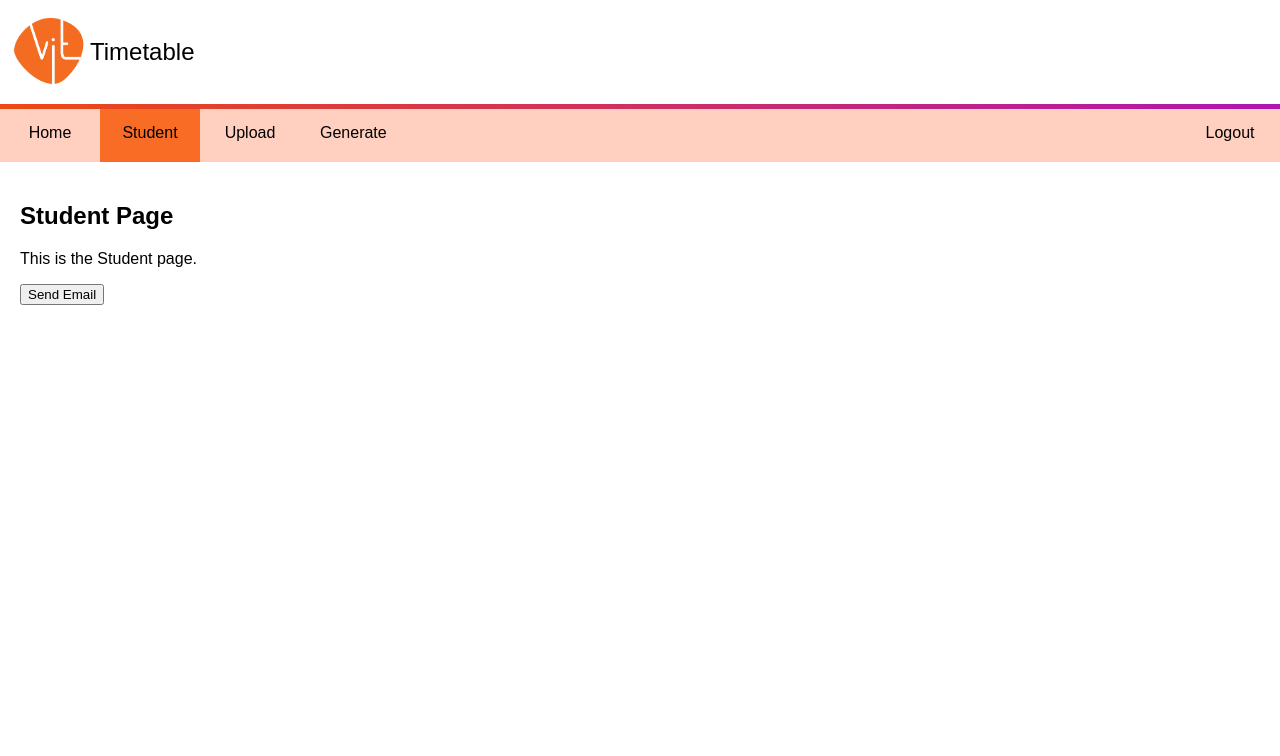
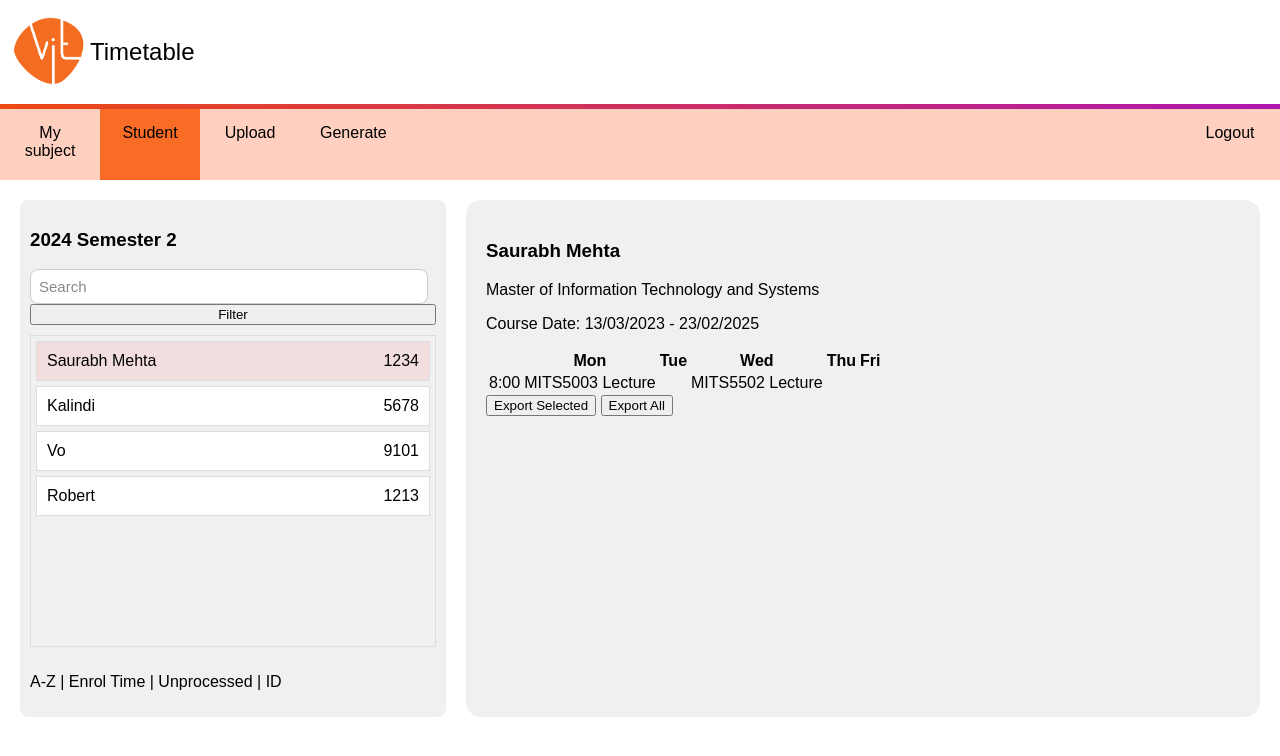
Before and after one commit to dinosauryeo/IT-project, a Flask app: page /student in a window 1280 px wide. Shown: the top 756 px of the page. Run offline with Flask 3, Linux system fonts and the light colour scheme.

Commit message:
finish left bar

```diff
--- a/templates/static/css/styles2.css
+++ b/templates/static/css/styles2.css
@@ -111,6 +111,45 @@
     padding: 20px;
     overflow-y: auto;  /* Enables scrolling */
     border-radius: 15px;  /* Adds rounded corners */
+}
+/* Left bar container */
+.left-bar {
+    width: 30%;
+    padding: 10px;
+    background-color: #f9f9f9;
+    border-radius: 8px;
+    display: flex;
+    flex-direction: column;
+}
+
+/* Scrollable student list */
+.student-list {
+    flex-grow: 1;
+    overflow-y: auto;
+    height: 300px; /* Adjust the height based on your layout needs */
+    border: 1px solid #ddd;
+    margin-top: 10px;
+    padding: 5px;
+}
+
+/* Student items */
+.student-item {
+    display: flex;
+    justify-content: space-between;
+    padding: 10px;
+    background-color: #fff;
+    border: 1px solid #ddd;
+    margin-bottom: 5px;
+    cursor: pointer;
+}
+
+.student-item.collision {
+    background-color: #f2dede;
+}
+
+/* Adjust the filter options to sit below the scrollable list */
+.filter-options {
+    margin-top: 10px;
 }
 
 .left-bar {
--- a/templates/student.html
+++ b/templates/student.html
@@ -3,11 +3,11 @@
 <head>
     <meta charset="UTF-8">
     <meta name="viewport" content="width=device-width, initial-scale=1.0">
-
-    <title>VIT Timetable</title>
+    <title>VIT Timetable - Student</title>
     <link rel="stylesheet" href="static/css/styles2.css">
 </head>
 <body>
+    <!-- Header Section -->
     <div class="header">
         <div class="logo">
             <a href="javascript:void(0);" onclick="loadHomePage()">
@@ -15,11 +15,16 @@
             </a>
         </div>
         <div class="title">Timetable</div>
+        <div class="user-info">
+            <span>Meichen</span>
+            <span>chenmei@teacher.vit.edu.au</span>
+        </div>
     </div>
 
+    <!-- Navigation Bar -->
     <div class="navbar">
         <ul>
-            <li id="home-link" onclick="loadHomePage()">Home</li>
+            <li id="home-link" onclick="loadHomePage()">My subject</li>
             <li onclick="loadStudentPage()" class="active">Student</li>
             <li onclick="loadUploadPage()">Upload</li>
             <li onclick="loadGeneratePage()">Generate</li>
@@ -27,11 +32,79 @@
         </ul>
     </div>
 
+    <!-- Main Content Area -->
     <div class="content">
-        <div id="student" class="page active">
-            <h2>Student Page</h2>
-            <p>This is the Student page.</p>
-            <button type="button" class="send-button" onclick="SendEmailToStudents()">Send Email</button>
+        <div class="container">
+            <!-- Left Bar (Student List & Filters) -->
+            <div class="left-bar">
+                <h3>2024 Semester 2</h3>
+                <input type="text" id="search-student" placeholder="Search">
+                <button id="filter-button">Filter</button>
+
+                <!-- Scrollable container for the student list -->
+                <div class="student-list">
+                    <div class="student-item collision">
+                        <span>Saurabh Mehta</span> <span class="id">1234</span>
+                    </div>
+                    <div class="student-item">
+                        <span>Kalindi</span> <span class="id">5678</span>
+                    </div>
+                    <div class="student-item">
+                        <span>Vo</span> <span class="id">9101</span>
+                    </div>
+                    <div class="student-item">
+                        <span>Robert</span> <span class="id">1213</span>
+                    </div>
+                    <!-- More students here -->
+                </div>
+
+                <!-- Filter options -->
+                <div class="filter-options">
+                    <p>A-Z | Enrol Time | Unprocessed | ID</p>
+                </div>
+            </div>
+
+
+            <!-- Right Bar (Student Details & Timetable) -->
+            <div class="right-bar">
+                <div class="student-details">
+                    <h3>Saurabh Mehta</h3>
+                    <p>Master of Information Technology and Systems</p>
+                    <p>Course Date: 13/03/2023 - 23/02/2025</p>
+                </div>
+
+                <div class="timetable">
+                    <table>
+                        <thead>
+                            <tr>
+                                <th></th>
+                                <th>Mon</th>
+                                <th>Tue</th>
+                                <th>Wed</th>
+                                <th>Thu</th>
+                                <th>Fri</th>
+                            </tr>
+                        </thead>
+                        <tbody>
+                            <tr>
+                                <td>8:00</td>
+                                <td class="lecture">MITS5003 Lecture</td>
+                                <td></td>
+                                <td class="lecture">MITS5502 Lecture</td>
+                                <td></td>
+                                <td></td>
+                            </tr>
+                            <!-- Add more rows for the timetable -->
+                        </tbody>
+                    </table>
+                </div>
+
+                <!-- Export Buttons -->
+                <div class="export-buttons">
+                    <button onclick="exportSelected()">Export Selected</button>
+                    <button onclick="exportAll()">Export All</button>
+                </div>
+            </div>
         </div>
     </div>
 
```
